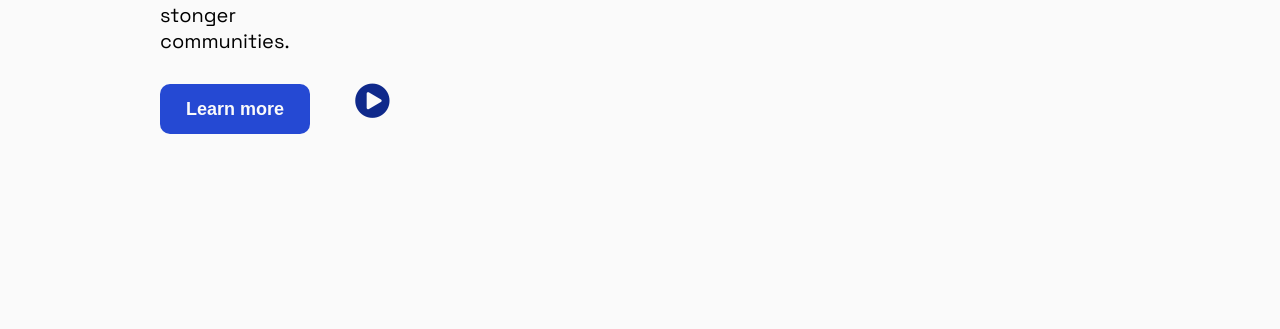
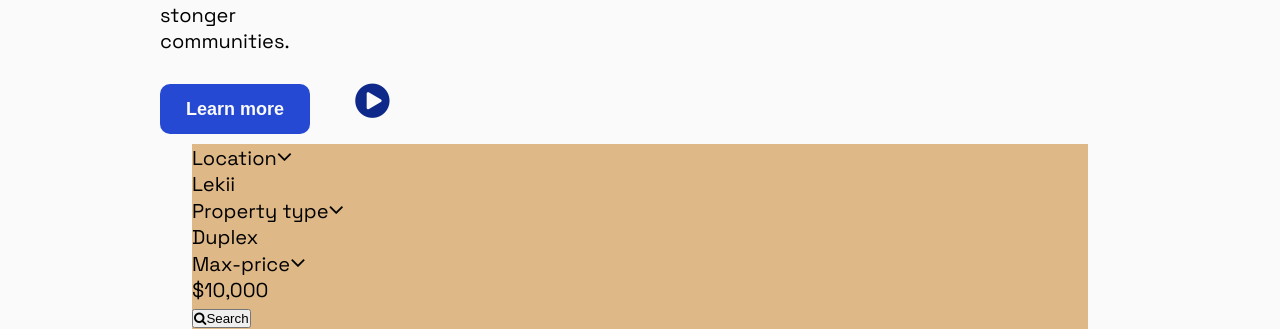
Before and after one commit to SheeTabz/Vallies-Estate, a plain HTML site: page index.html in a window 1280 px wide. Shown: the part 551-880 px from the top of the page. Before the commit the page ends 800 px from the top, so only its background shows below. Drawn offline with Linux system fonts and the light colour scheme.

Commit message:
Adding the property section

```diff
--- a/assets/css/style.css
+++ b/assets/css/style.css
@@ -104,6 +104,11 @@ nav li{
     font-size: 18px;
     font-weight: 600;
 }
-.fa{
 
+.propertyDet{
+    background-color: burlywood;
+    width: 70%;
+    margin: auto;
+    display: flex;
+    flex-direction: row;
 }
--- a/index.html
+++ b/index.html
@@ -44,5 +44,25 @@
         <img src="./assets/images/image 1.png" alt="" srcset="" height="400" width="550">
     </div>
   </div>
+
+  <div class="propertyDet">
+    <div class="propContent">
+        <div class="cont ">
+            <label for="">Location<i class="fa fa-angle-down" style="font-size:24px"></i></label>
+            <p>Lekii</p>
+        </div>
+        <div class="cont">
+            <label for="">Property type<i class="fa fa-angle-down" style="font-size:24px"></i></label>
+            <p>Duplex</p>
+        </div>
+        <div class="cont">
+            <label for="">Max-price<i class="fa fa-angle-down" style="font-size:24px"></i></label>
+            <p>$10,000</p>
+        </div>
+        <div class="cont">
+            <button><i class="fa fa-search"></i>Search</button>
+        </div>
+    </div>
+  </div>
 </body>
 </html>
```
